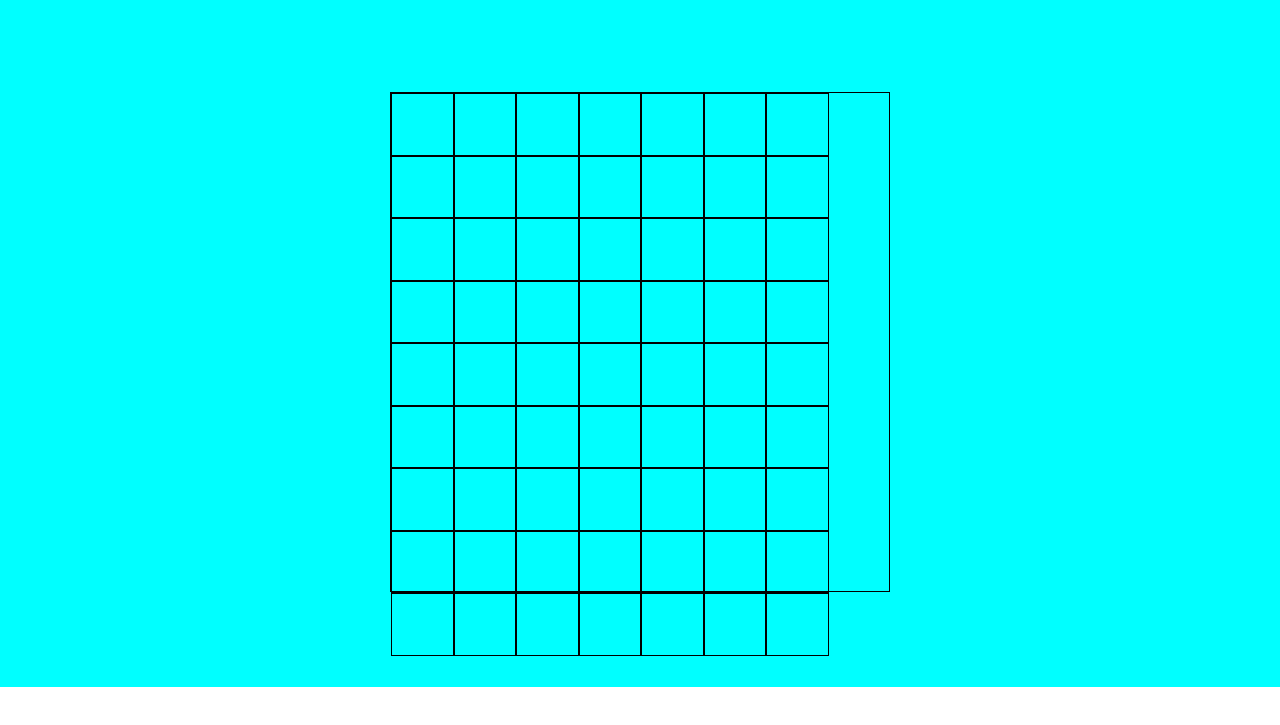
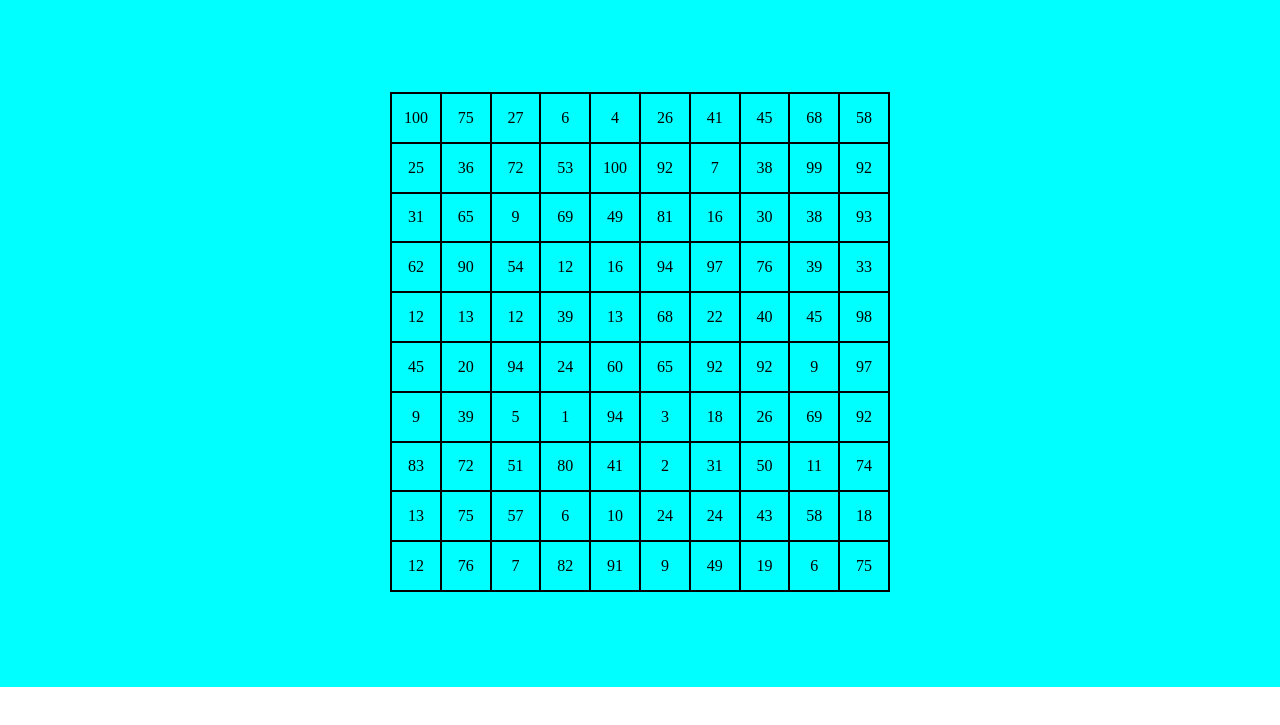
Before and after one commit to Cristian1231233/js-campominato-grid, a plain HTML site: page index.html in a window 1280 px wide. Shown: the part 73-798 px from the top of the page. Drawn offline with Linux system fonts and the light colour scheme.

Commit message:
altro commit

```diff
--- a/css/style.css
+++ b/css/style.css
@@ -58,11 +58,17 @@ main{
     flex-wrap: wrap;
 }
 .square{
-    width: calc(500px / 8);
-    height: calc(500px / 8);
+    width: calc(100% / 10);
+    height: calc(100% / 10);
     border: 1px solid black;
+    display: flex;
+    justify-content: center;
+    align-items: center;
 }
 
 footer{
     height: 40px;
 }
+.clicked{
+    background-color: cornflowerblue;
+}
--- a/index.html
+++ b/index.html
@@ -30,7 +30,7 @@
 
     <main class="menu">
       <div class="testo none"><strong>Seleziona il livello di difficoltà e genera la griglia</strong></div>
-      <div class="countain-wrap">
+      <div class="countain-wrap none">
           <!-- <div class="square"></div> -->
       </div>
     </main>
--- a/js/script.js
+++ b/js/script.js
@@ -1,14 +1,32 @@
 
-const container = document.querySelector('.countain-wrap');
+let container = document.querySelector('.countain-wrap');
 console.log(container);
 const play = document.querySelector('.play');
 console.log(play);
+const testo = document.querySelector('.testo');
+
+
 
 
 // creo un ciclo for in cui inserisco gli square
-for( let i = 1; i < 64; i++){
+for( let i = 1; i < 101; i++){
     const sq = document.createElement('div');
     sq.className = 'square';
+    sq.innerHTML = `<span> ${numerRandom(1, 100)}</span>`;
     container.append(sq);
+    sq.addEventListener('click', function(){
+        this.classList.add('clicked');
+        sq.className('none');
+    });
+}
 
+
+
+
+
+
+
+
+function numerRandom(min, max){
+    return Math.floor(Math.random() * (max - min + 1) + min);
 }
```
